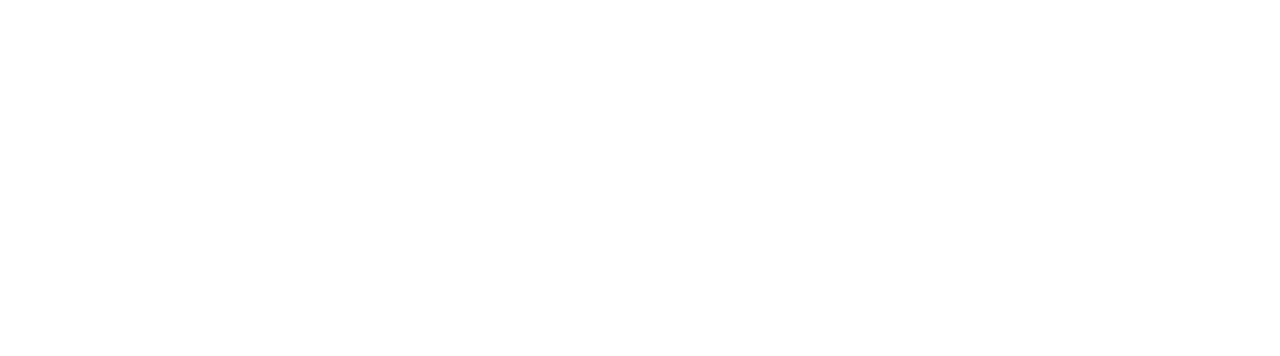
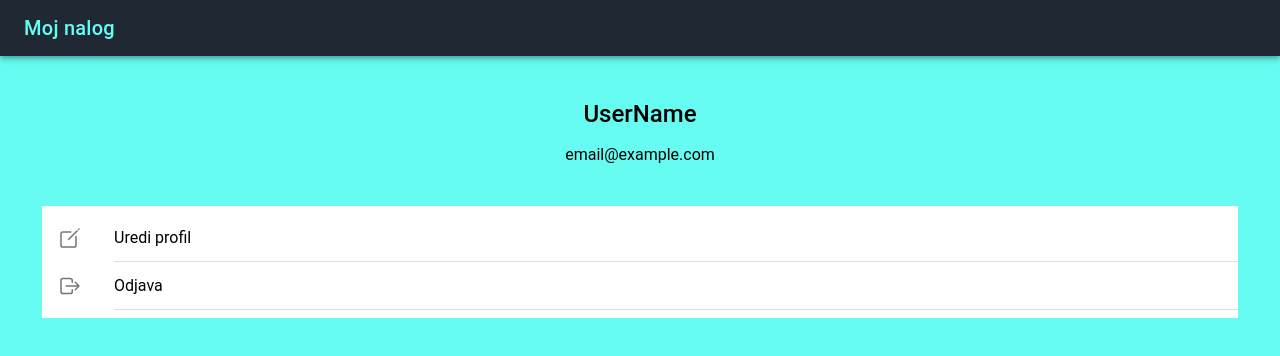
Before and after one commit to Boslodan/BusTicketApp, a React (Vite) app in the folder BusTicketApp/: page /MyAccount in a window 1280 px wide. Shown: the top 356 px of the page. Built offline with nearby package versions, Linux system fonts and the light colour scheme.

Commit message:
Moj nalog-stranica

```diff
--- a/BusTicketApp/src/App.tsx
+++ b/BusTicketApp/src/App.tsx
@@ -4,6 +4,8 @@
 import Home from './pages/Home';
 import Login from './pages/Login';
 import Register from './pages/Register';
+import MyTickets from './pages/MyTickets';
+import MyAccount from './pages/MyAccount';
 
 /* Core CSS required for Ionic components to work properly */
 import '@ionic/react/css/core.css';
@@ -23,7 +25,7 @@
 
 /* Theme variables */
 import './theme/variables.css';
-import MyTickets from './pages/MyTickets';
+
 
 setupIonicReact();
 
@@ -43,6 +45,9 @@
         <Route exact path="/MyTickets">
           <MyTickets />
         </Route>
+        <Route exact path="/MyAccount">
+          <MyAccount />
+        </Route>
         <Route exact path="/">
           <Redirect to="/login" />
         </Route>
--- a/BusTicketApp/src/pages/Home.tsx
+++ b/BusTicketApp/src/pages/Home.tsx
@@ -30,7 +30,7 @@
 
   return (
     <>
-      <IonMenu side="start" contentId="main-content">
+      <IonMenu side="start" contentId="main-content"  type="overlay" id='main-menu'>
         <IonContent>
           <IonList>
           <IonItem button onClick={() => handleNavigation('/home')}>
@@ -51,11 +51,11 @@
 
       <IonPage id="main-content">
         <IonHeader>
-          <IonToolbar style={{ '--background': '#1F2833', '--color': '#66FCF1' }}>
+          <IonToolbar style={{ '--background': '#1F2833', '--color': '#66FCF1', display: 'flex', justifyContent: 'center', alignItems: 'center'}}>
             <IonButtons slot="start">
               <IonMenuButton />
             </IonButtons>
-            <IonTitle>BusTickets</IonTitle>
+            <IonTitle >BusTickets</IonTitle>
           </IonToolbar>
         </IonHeader>
         <IonContent className="ion-padding" style={{ '--background': '#66FCF1' }}>
--- /dev/null
+++ b/BusTicketApp/src/pages/MyAccount.tsx
@@ -0,0 +1,56 @@
+import React from 'react';
+import {IonPage,IonHeader,IonToolbar,IonTitle,IonContent,IonList,IonItem,IonLabel,
+  IonButton,IonGrid,IonRow,IonCol,IonIcon,IonButtons,IonMenuButton,} from '@ionic/react';
+import { useHistory } from 'react-router-dom';
+import { logOutOutline, createOutline } from 'ionicons/icons';
+
+const MyAccount: React.FC = () => {
+  const history = useHistory();
+
+  const handleEditProfile = () => {
+    alert('Edit profile clicked');
+  };
+
+  const handleLogout = () => {
+    history.push('/login');
+  };
+
+  return (
+    <IonPage>
+      <IonHeader>
+      <IonToolbar style={{ '--background': '#1F2833', '--color': '#66FCF1', display: 'flex', justifyContent: 'center', alignItems: 'center'}}>
+      <IonButtons slot="start">
+            <IonMenuButton />
+          </IonButtons>
+          <IonTitle>Moj nalog</IonTitle>
+        </IonToolbar>
+      </IonHeader>
+      <IonContent className="ion-padding" style={{ '--background': '#66FCF1' }}>
+        <IonGrid>
+          <IonRow className="ion-align-items-center ion-justify-content-center">
+            <IonCol size="12" className="ion-text-center">
+              <h2>UserName</h2>
+              <p>email@example.com</p>
+            </IonCol>
+          </IonRow>
+          <IonRow className="ion-padding">
+            <IonCol size="12">
+              <IonList>
+                <IonItem button onClick={handleEditProfile}>
+                  <IonIcon icon={createOutline} slot="start" />
+                  <IonLabel>Uredi profil</IonLabel>
+                </IonItem>
+                <IonItem button onClick={handleLogout}>
+                  <IonIcon icon={logOutOutline} slot="start" />
+                  <IonLabel>Odjava</IonLabel>
+                </IonItem>
+              </IonList>
+            </IonCol>
+          </IonRow>
+        </IonGrid>
+      </IonContent>
+    </IonPage>
+  );
+};
+
+export default MyAccount;
--- a/BusTicketApp/src/pages/MyTickets.tsx
+++ b/BusTicketApp/src/pages/MyTickets.tsx
@@ -23,32 +23,13 @@
 
   return (
 
-    <>
-    <IonMenu side="start" contentId="main-content">
-        <IonContent>
-          <IonList>
-          <IonItem button onClick={() => handleNavigation('/home')}>
-              <IonLabel>Kupovina karata</IonLabel>
-            </IonItem>
-            <IonItem button onClick={() => handleNavigation('/myTickets')}>
-              <IonLabel>Moje karte</IonLabel>
-            </IonItem>
-            <IonItem button onClick={() => handleNavigation('/myAccount')}>
-              <IonLabel>Moj nalog</IonLabel>
-            </IonItem>
-            <IonItem button onClick={() => handleNavigation('/login')}>
-              <IonLabel>Odjava</IonLabel>
-            </IonItem>
-          </IonList>
-        </IonContent>
-    </IonMenu>
 
-    <IonPage id="main-content">
+    <IonPage>
       <IonHeader>
-        <IonToolbar style={{ '--background': '#1F2833', '--color': '#66FCF1' }}>
-        <IonButtons slot="start">
+      <IonToolbar style={{ '--background': '#1F2833', '--color': '#66FCF1', display: 'flex', justifyContent: 'center', alignItems: 'center'}}>
+      <IonButtons slot="start">
               <IonMenuButton />
-            </IonButtons>
+        </IonButtons>
           <IonTitle>BusTickets</IonTitle>
         </IonToolbar>
       </IonHeader>
@@ -79,7 +60,6 @@
         </IonGrid>
       </IonContent>
     </IonPage>
-    </>
   );
 };
 
--- a/BusTicketApp/src/pages/Register.tsx
+++ b/BusTicketApp/src/pages/Register.tsx
@@ -16,8 +16,8 @@
   return (
     <IonPage>
       <IonHeader>
-        <IonToolbar style={{ '--background': '#1F2833', '--color': '#66FCF1' }}>
-          <IonTitle>BusTickets</IonTitle>
+      <IonToolbar style={{ '--background': '#1F2833', '--color': '#66FCF1', display: 'flex', justifyContent: 'center', alignItems: 'center'}}>
+      <IonTitle>BusTickets</IonTitle>
         </IonToolbar>
       </IonHeader>
       <IonContent className="ion-padding" style={{ '--background': '#66FCF1' }}>
```
